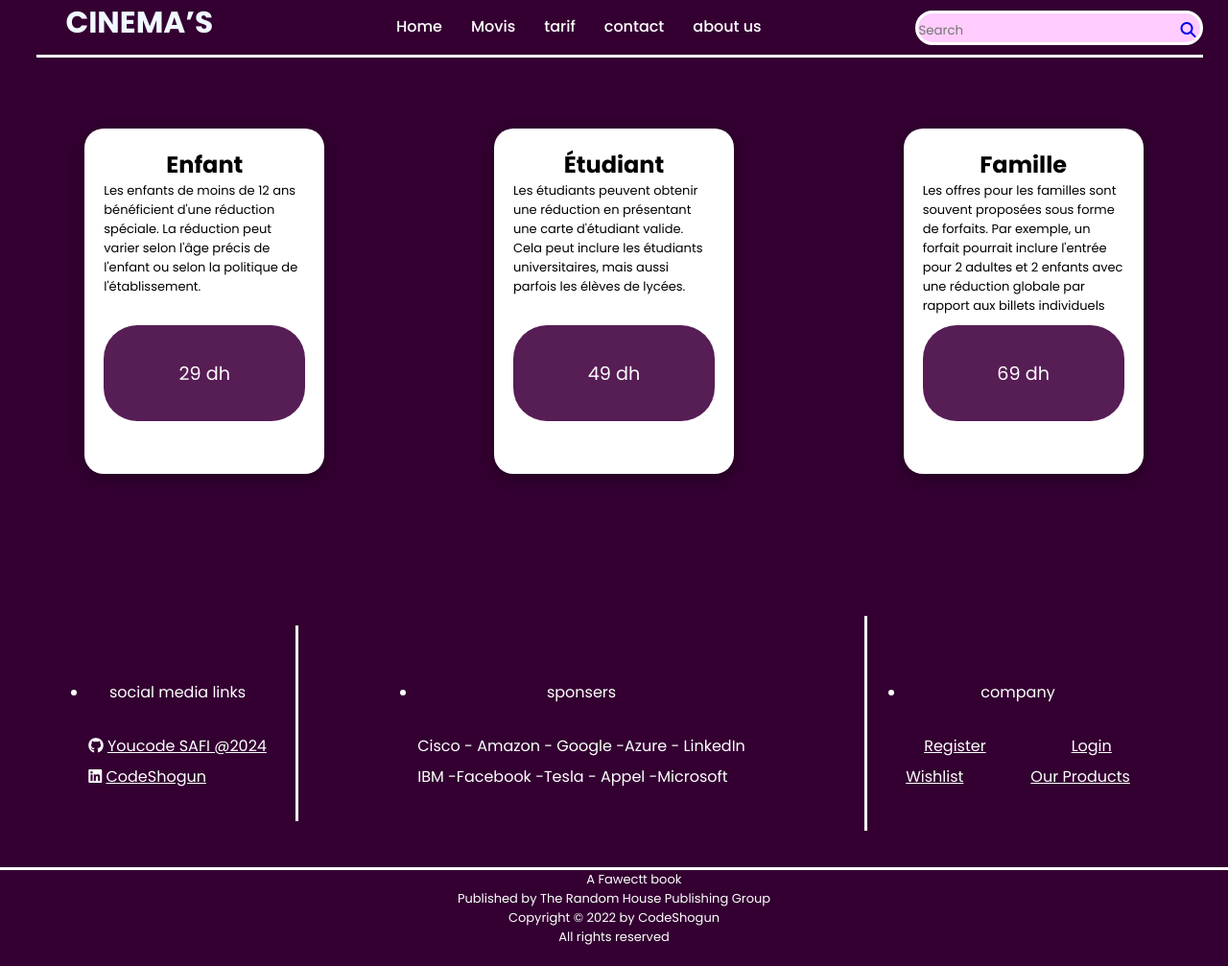
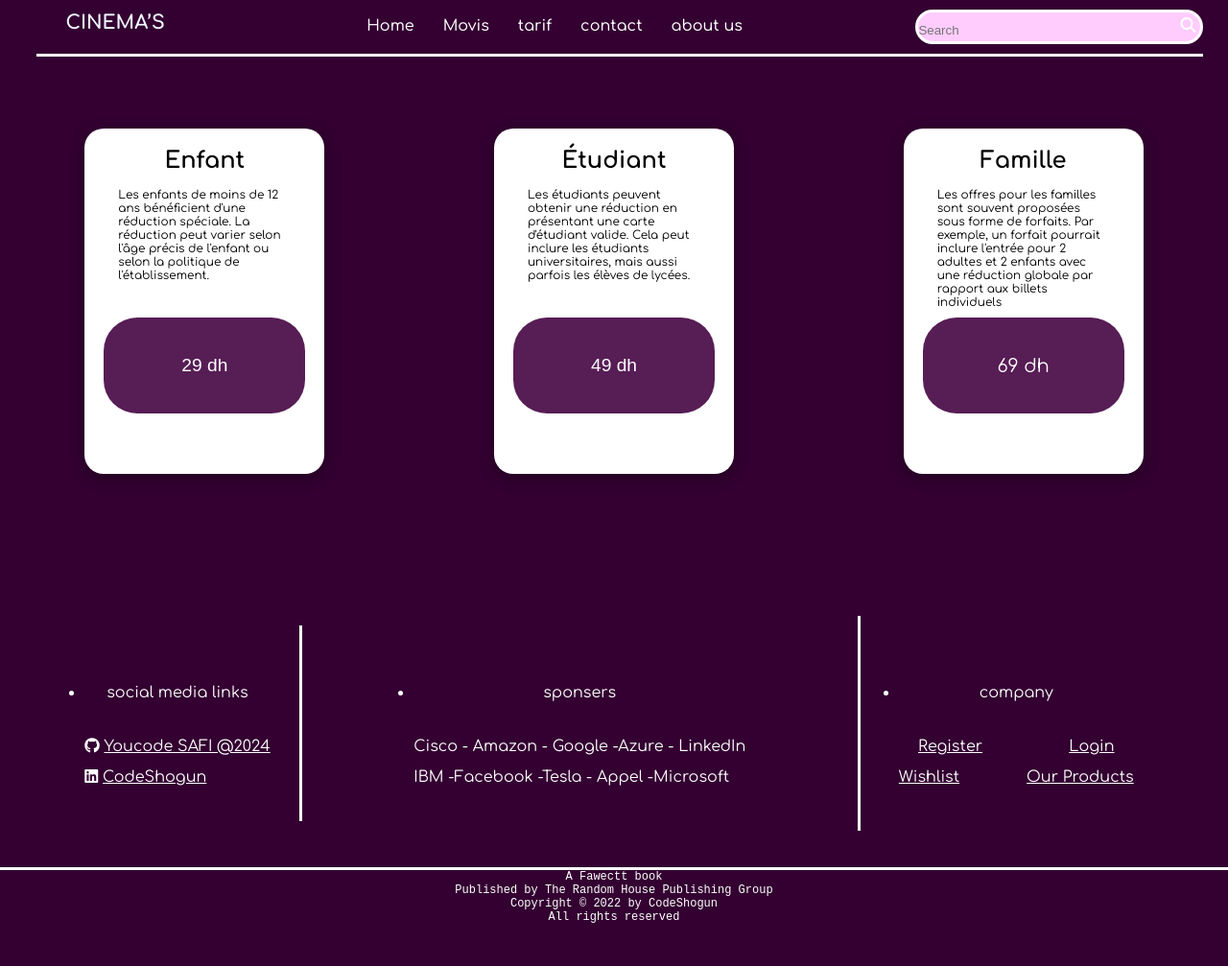
Before and after one commit to hamzalhdouchi/cenima, a plain HTML site: page tarif.html in a window 1280 px wide. Shown: the whole page at 96% size. After the commit the page ends 977 px from the top, so only its background shows below. Drawn offline with Linux system fonts and the light colour scheme.

Commit message:
Changer les polices sur toutes les pages

```diff
--- a/style-cotntact.css
+++ b/style-cotntact.css
@@ -1,8 +1,10 @@
-@import url('https://fonts.googleapis.com/css2?family=Poppins:ital,wght@0,100;0,200;0,300;0,400;0,500;0,600;0,700;0,800;0,900;1,100;1,200;1,300;1,400;1,500;1,600;1,700;1,800;1,900&display=swap');
-*{
+@import url('https://fonts.googleapis.com/css2?family=Comfortaa:wght@300..700&family=Poppins:ital,wght@0,100;0,200;0,300;0,400;0,500;0,600;0,700;0,800;0,900;1,100;1,200;1,300;1,400;1,500;1,600;1,700;1,800;1,900&display=swap');
+
+* {
     box-sizing: border-box;
     margin: 0;
     padding: 0;
+    font-family: "comfortaa" sans-serif;
 }
 body{
   background: #FFCCFD;
@@ -24,11 +26,12 @@ body{
     padding-bottom: 10px;
     top: 0;
     width: 100%;
-    border-bottom: solid white;
 }
 .nav-bar h2{
     margin-top: 10px;
     color: black;
+    font-family: 'comfortaa';
+    font-size: 20px;
 }
 .main{
     top:60px;
@@ -49,6 +52,7 @@ body{
     align-items: center;
 }
 .icon ul a{
+    font-family: 'comfortaa';
     text-decoration: none;
     color:black;
     font-size: medium;
@@ -89,6 +93,7 @@ body{
      color: white;
 }
 .contact{
+    font-family: 'comfortaa';
     background-color: #3d1a48;
     color: black;
     display: flex;
@@ -123,6 +128,7 @@ body{
     padding: 30px;
 }
 .footer{
+    font-family: 'comfortaa';
     background-color: #3d1a48;
     text-align: center;
     color: white;
@@ -147,6 +153,7 @@ body{
     color: white;
 }
 .g-t {
+    font-family: 'comfortaa';
     background-color: #3d1a48;
     display: flex;
     justify-content: space-around;
@@ -194,6 +201,7 @@ body{
     padding: 0px;
 }
 .footer{
+    font-family: 'comfortaa';
     text-align: center;
     color: white;
     border-top: solid white;
@@ -217,6 +225,7 @@ body{
     border-radius: 36px;
 }
 .cont h2{
+    font-family: 'comfortaa';
     box-shadow: 5px 5px 2px rgba(0, 0, 0, 0.2);
     margin-top: 20px;
     text-align: center;
@@ -244,7 +253,7 @@ body{
 }
 .btn{
     box-shadow: 5px 5px 2px rgba(0, 0, 0, 0.2);
-
+    font-family: 'comfortaa';
     display: flex;
     justify-self: end;
     justify-content: center;
--- a/style-home.css
+++ b/style-home.css
@@ -28,10 +28,11 @@
     border-bottom: solid white;
 }
 
-.nav-bar h1{
+.nav-bar h2{
     margin-top: 10px;
     color: black;
     font-family: 'comfortaa';
+    font-size: 20px;
 }
 
 .main {
@@ -57,6 +58,7 @@
 }
 
 .icon ul a {
+    font-family: 'comfortaa';
     text-decoration: none;
     color: black;
     font-size: medium;
@@ -102,6 +104,7 @@
 }
 
 .contact {
+    font-family: 'comfortaa';
     background-color: #3d1a48;
     color: black(226, 2, 2);
     display: flex;
@@ -143,6 +146,7 @@
 }
 
 .footer {
+    font-family: 'comfortaa';
     background-color: #3d1a48;
     text-align: center;
     color: white;
@@ -173,6 +177,7 @@
 }
 
 .g-t {
+    font-family: 'comfortaa';
     background-color: #3d1a48;
     display: flex;
     justify-content: space-around;
@@ -218,12 +223,6 @@
 }
 .Login a{
     padding: 0px;
-}
-.footer {
-    text-align: center;
-    color: white;
-    border-top: solid white;
-    font-size: small;
 }
 
 .desc {
@@ -274,6 +273,7 @@
 }
 
 .start button {
+    font-family: 'comfortaa';
     margin: 35px;
     border: 0;
     text-decoration: none;
@@ -298,6 +298,7 @@
 }
 
 .top-in-2024 {
+    font-family: 'comfortaa';
     display: flex;
     align-items: center;
     margin: 20px 0 0 0;
@@ -344,6 +345,7 @@
 }
 
 .images p {
+    font-family: 'comfortaa';
     padding-top: 8px;
     margin: 10px;
     background-color: #3d1a48;
@@ -399,6 +401,7 @@
     transition: transform 0.3s;
 }
 .catigori h2{
+    font-family: 'comfortaa';
     color: white;
     background:#3d1a48;
     text-align: center;
@@ -406,16 +409,19 @@
     border-radius: 20px 20px 0px 0px;
 }
 .catigori pre{
+
     font-size: small;
     color: #000000;
     background-color: white;
     height: px;
 }
 .dec p{
+    font-family: 'comfortaa';
     padding: 10px;
 
 }
 .prix{
+    font-family: 'comfortaa';
     display: flex;
     justify-content: space-between;
     padding: 10px;
--- a/style-movies.css
+++ b/style-movies.css
@@ -1,8 +1,10 @@
-@import url('https://fonts.googleapis.com/css2?family=Poppins:ital,wght@0,100;0,200;0,300;0,400;0,500;0,600;0,700;0,800;0,900;1,100;1,200;1,300;1,400;1,500;1,600;1,700;1,800;1,900&display=swap');
-*{
+@import url('https://fonts.googleapis.com/css2?family=Comfortaa:wght@300..700&family=Poppins:ital,wght@0,100;0,200;0,300;0,400;0,500;0,600;0,700;0,800;0,900;1,100;1,200;1,300;1,400;1,500;1,600;1,700;1,800;1,900&display=swap');
+
+* {
     box-sizing: border-box;
     margin: 0;
     padding: 0;
+    font-family: "comfortaa" sans-serif;
 }
 body{
   background-image: linear-gradient(to bottom right, #CA26FF, #FFF3B0);
@@ -28,12 +30,15 @@ body{
 }
 .nav-bar h2{
     margin-top: 10px;
+    font-family: 'comfortaa';
+    font-size: 20px;
 }
 .main{
     top:60px;
     padding-bottom: 100px;
 }
 .icon li{
+    font-family: 'comfortaa';
     list-style: none;
     font-size: 1.3em;
     font-weight: 500;
@@ -70,6 +75,7 @@ body{
     outline: none;
 }
 .search a{
+    color: white;
     margin: 5px;
     padding-right: 30px;
     background-color: #FFCCFD;
@@ -84,6 +90,7 @@ body{
      background-color: #FFCCFD;
 }
 .contact{
+    font-family: 'comfortaa';
     background-color: #3d1a48;
     color: black;
     display: flex;
@@ -142,6 +149,7 @@ body{
     color: white;
 }
 .g-t {
+    font-family: 'comfortaa';
     background-color: #3d1a48;
     display: flex;
     justify-content: space-around;
@@ -189,12 +197,14 @@ body{
     padding: 0px;
 }
 .footer{
+    font-family: 'comfortaa';
     text-align: center;
     color: white;
     border-top: solid white;
     font-size: small;
 }
 .img{
+    font-family: 'comfortaa';
     display: flex;
     flex-direction: row;
     flex-wrap: wrap;
--- a/style-tarif.css
+++ b/style-tarif.css
@@ -1,6 +1,6 @@
-@import url('https://fonts.googleapis.com/css2?family=Poppins:ital,wght@0,100;0,200;0,300;0,400;0,500;0,600;0,700;0,800;0,900;1,100;1,200;1,300;1,400;1,500;1,600;1,700;1,800;1,900&display=swap');
+@import url('https://fonts.googleapis.com/css2?family=Comfortaa:wght@300..700&family=Poppins:ital,wght@0,100;0,200;0,300;0,400;0,500;0,600;0,700;0,800;0,900;1,100;1,200;1,300;1,400;1,500;1,600;1,700;1,800;1,900&display=swap');
 *{
-    font-family:"Poppins", sans-serif;
+    font-family: "comfortaa" sans-serif;
     margin: 0;
     padding: 0;
     box-sizing: border-box;
@@ -27,6 +27,10 @@
     top: 0;
     width: 95%;
 }
+.nav-bar h2{
+    font-family: 'comfortaa';
+    font-size: 20px;
+}
 .main{
     top:60px;
     padding-bottom: 100px;
@@ -43,6 +47,7 @@
     align-items: center;
 }
 .icon ul a{
+    font-family: 'comfortaa';
     text-decoration: none;
     color: white;
     font-size: medium;
@@ -67,6 +72,8 @@
 
 
 .search a{
+    font-family: 'comfortaa';
+    color: white;
     margin: 5px;
     background-color: #FFCCFD;
     font-size: medium;
@@ -79,6 +86,7 @@
      background-color: #FFCCFD;
 }
 .g-t {
+    font-family: 'comfortaa';
     display: flex;
     justify-content: space-around;
     align-items: center;
@@ -125,12 +133,14 @@
     padding: 0px;
 }
 .footer{
+    font-family: 'comfortaa';
     text-align: center;
     color: white;
     border-top: solid white;
     font-size: small;
 }
 .tarif{
+    font-family: 'comfortaa';
     display: flex;
     justify-content: space-around;
     align-items: center;
@@ -140,7 +150,7 @@
     background-color:#330031;
 }
 .card{
-
+    font-family: 'comfortaa';
     background-color: white;
     width: 250px;
     height: 360px;
@@ -157,7 +167,8 @@
     text-align: center;
 }
 .catigori p{
-    font-size: small;
+    padding: 15px;
+    font-size: 12px;
     color: #000000;
     background-color: white;
     height: 150px;
```
Also changed, not shown: contact.html (+1 -1 lines), index.html (+2 -2 lines), moveis.html (+1 -1 lines), tarif.html (+1 -1 lines).
